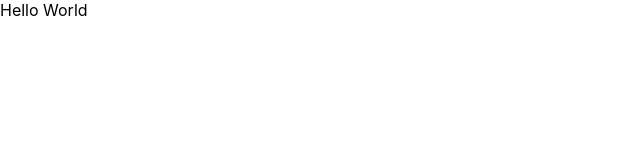
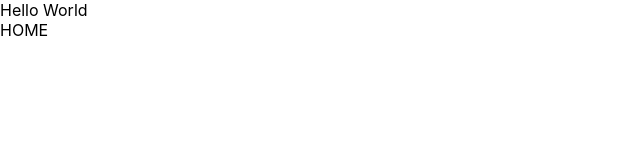
Before and after one commit to adrianshep/react-bootcamp, a React (Create React App) app in the folder intro/: page / in a window 1280 px wide. Shown: the top 160 px of the page, without its empty margins (0-640 px from the left). Built offline with nearby package versions, Linux system fonts and the light colour scheme.

Commit message:
imported Home.js into App.js

```diff
--- a/intro/src/components/App.js
+++ b/intro/src/components/App.js
@@ -1,10 +1,12 @@
 import React, { Component } from 'react';
+import Home from './Home'
 
 class App extends Component {
   render() {
     return (
       <div>
         Hello World
+        <Home />
       </div>
     )
   }
```
